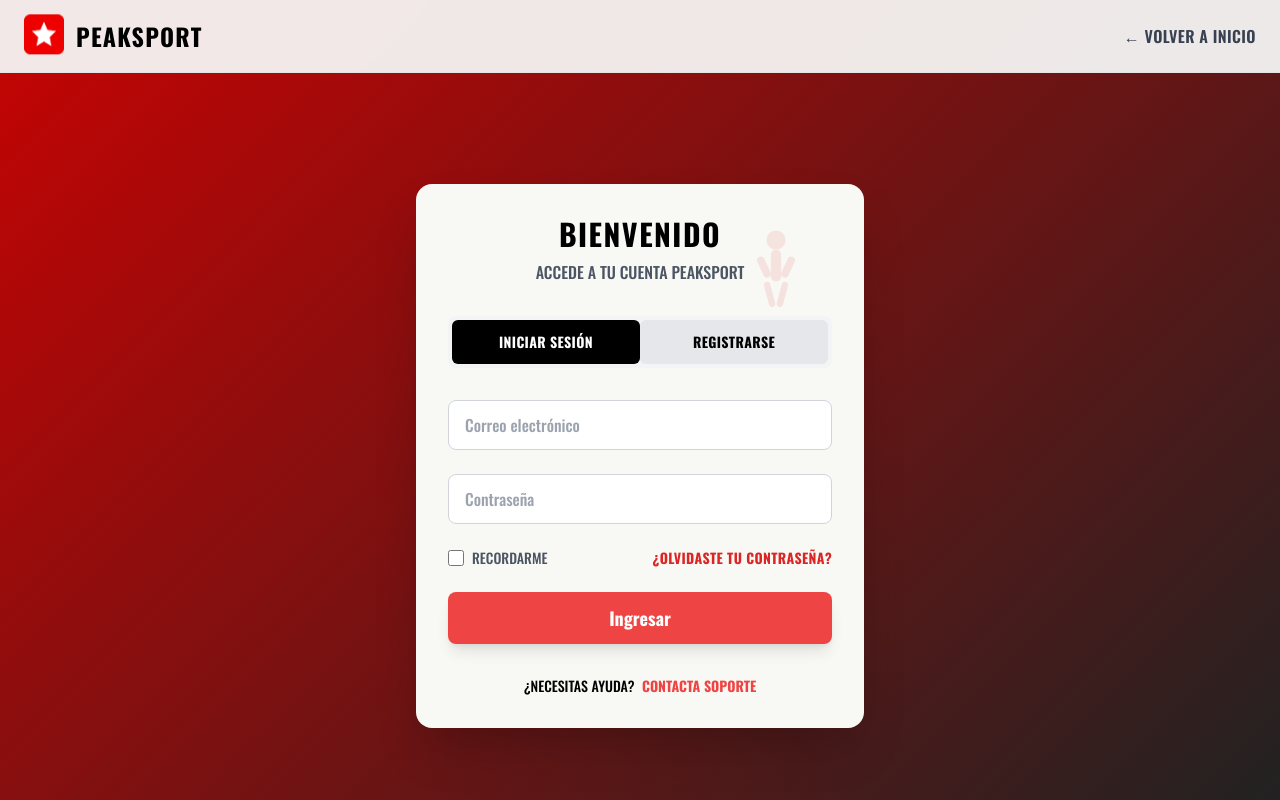
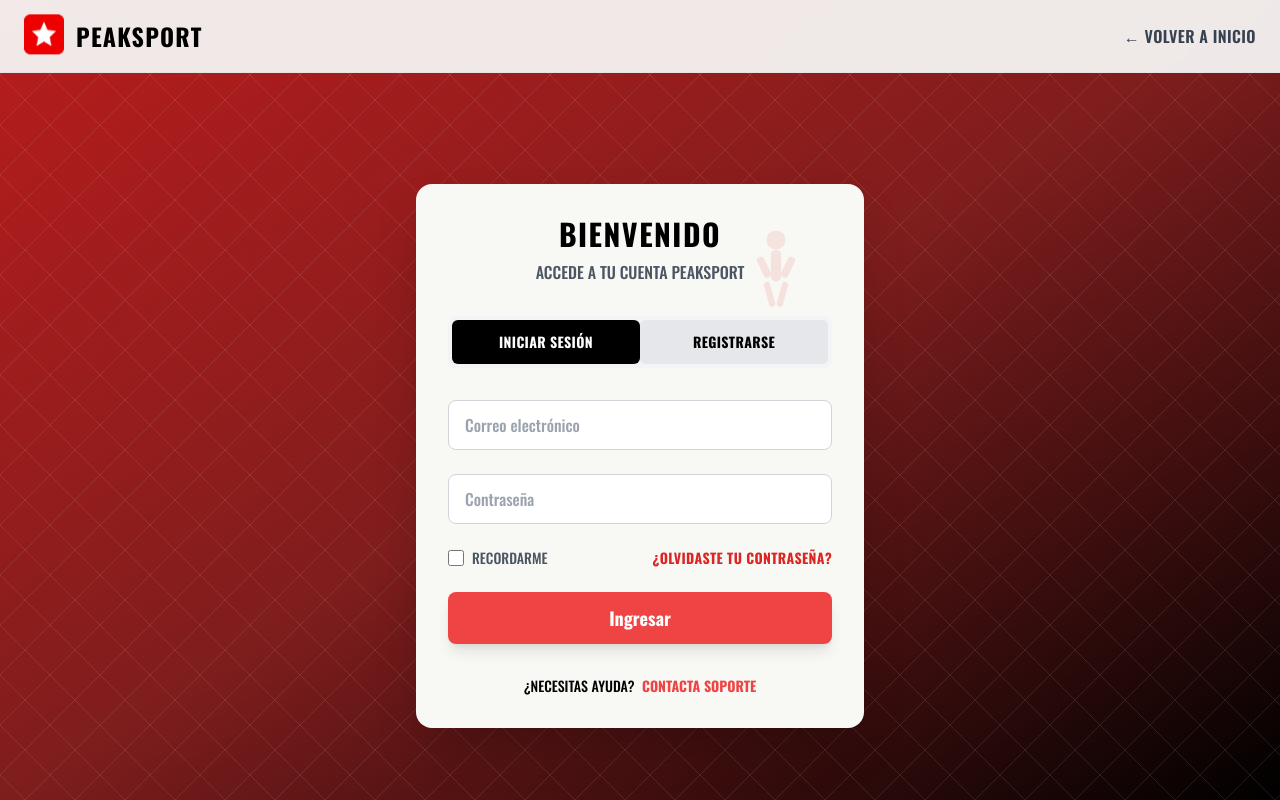
Before and after one commit to JhonatanVeri/PEAKSPORT, a Flask app: page /login/ in a window 1280 px wide. Run offline with Flask 3, Linux system fonts and the light colour scheme; some libraries are stand-ins or nearby versions.

Commit message:
Actualizar fondo de login con degradado rojo vino y malla de rombos

```diff
--- a/Administrador/principal/templates/administrador_principal.html
+++ b/Administrador/principal/templates/administrador_principal.html
@@ -263,7 +263,7 @@
   <script>
   window.__ADMIN_ENDPOINTS__ = {
     apiListar: "{{ url_for('administrador_principal.api_listar_productos') }}",
-    apiEliminarTemplate: "{{ url_for('administrador_principal.vista_eliminar_producto', producto_id=0) }}",
+    apiEliminarTemplate: "{{ url_for('administrador_principal.api_eliminar_producto', producto_id=0) }}",
     vistaEditarTemplate: "{{ url_for('administrador_principal.vista_editar_producto', producto_id=0) }}",
     vistaEliminarTemplate: "{{ url_for('administrador_principal.vista_eliminar_producto', producto_id=0) }}",
     vistaNuevo: "{{ url_for('administrador_principal.vista_nuevo_producto') }}"
--- a/login/templates/loginFormulario.html
+++ b/login/templates/loginFormulario.html
@@ -13,7 +13,24 @@
   <!-- Estilos propios (sirve desde el blueprint 'login') -->
   <link rel="stylesheet" href="{{ url_for('login.static', filename='css/loginFormulario.css') }}">
 </head>
-<body class="login-bg">
+<body class="relative">
+  <!-- Fondo con degradado de rojo vino a negro -->
+  <div class="fixed inset-0 -z-20 bg-gradient-to-br from-red-700 via-red-900 to-black"></div>
+
+  <!-- Patrón de malla decorativa en el fondo -->
+  <div class="fixed inset-0 -z-10 overflow-hidden pointer-events-none">
+    <svg class="absolute w-full h-full" xmlns="http://www.w3.org/2000/svg">
+      <defs>
+        <pattern id="diamond-pattern" x="0" y="0" width="50" height="50" patternUnits="userSpaceOnUse">
+          <path d="M25 0 L50 25 L25 50 L0 25 Z"
+                fill="none"
+                stroke="rgba(255, 255, 255, 0.1)"
+                stroke-width="1"/>
+        </pattern>
+      </defs>
+      <rect width="100%" height="100%" fill="url(#diamond-pattern)"/>
+    </svg>
+  </div>
 
   <!-- HEADER -->
   <header class="absolute top-0 w-full z-50">
```
